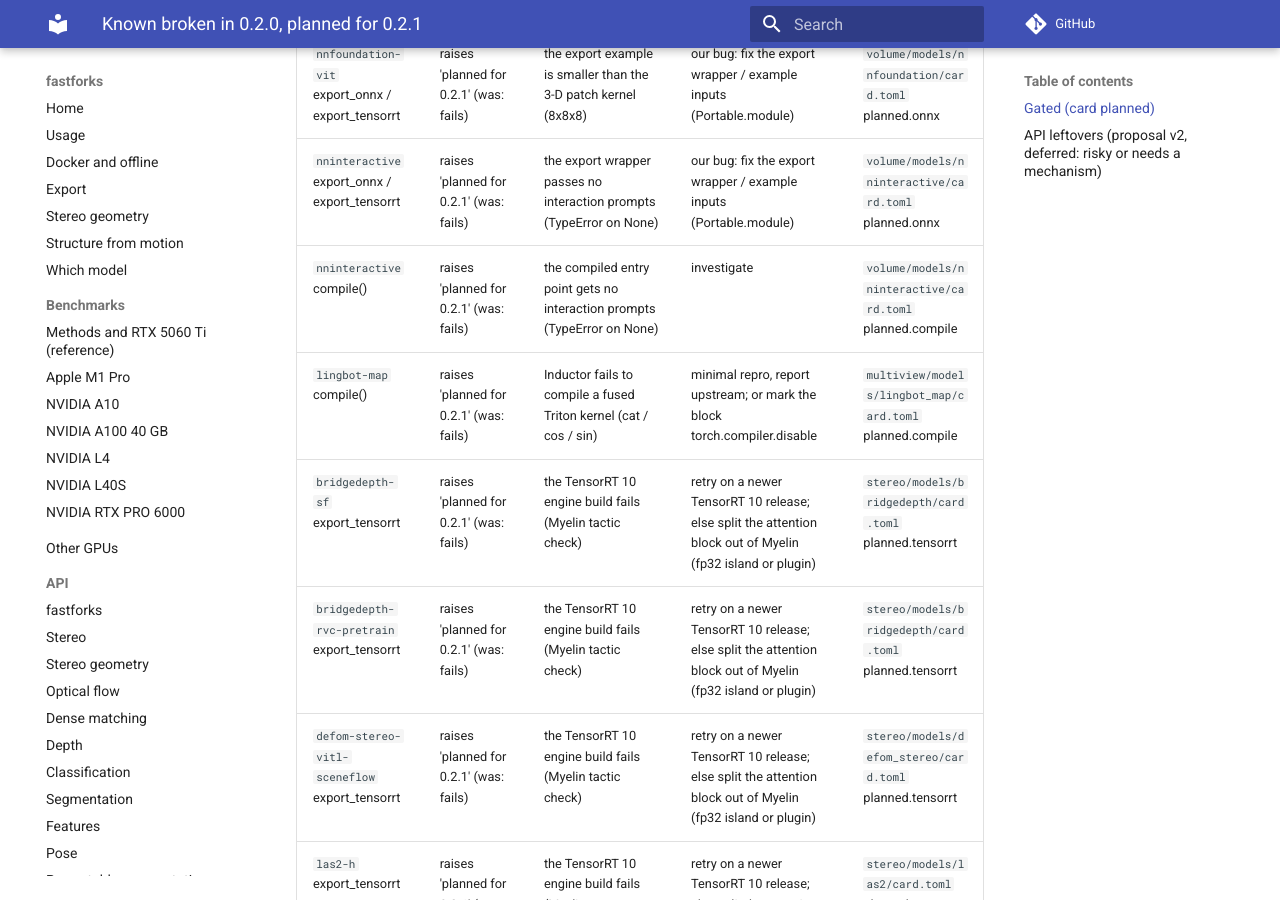
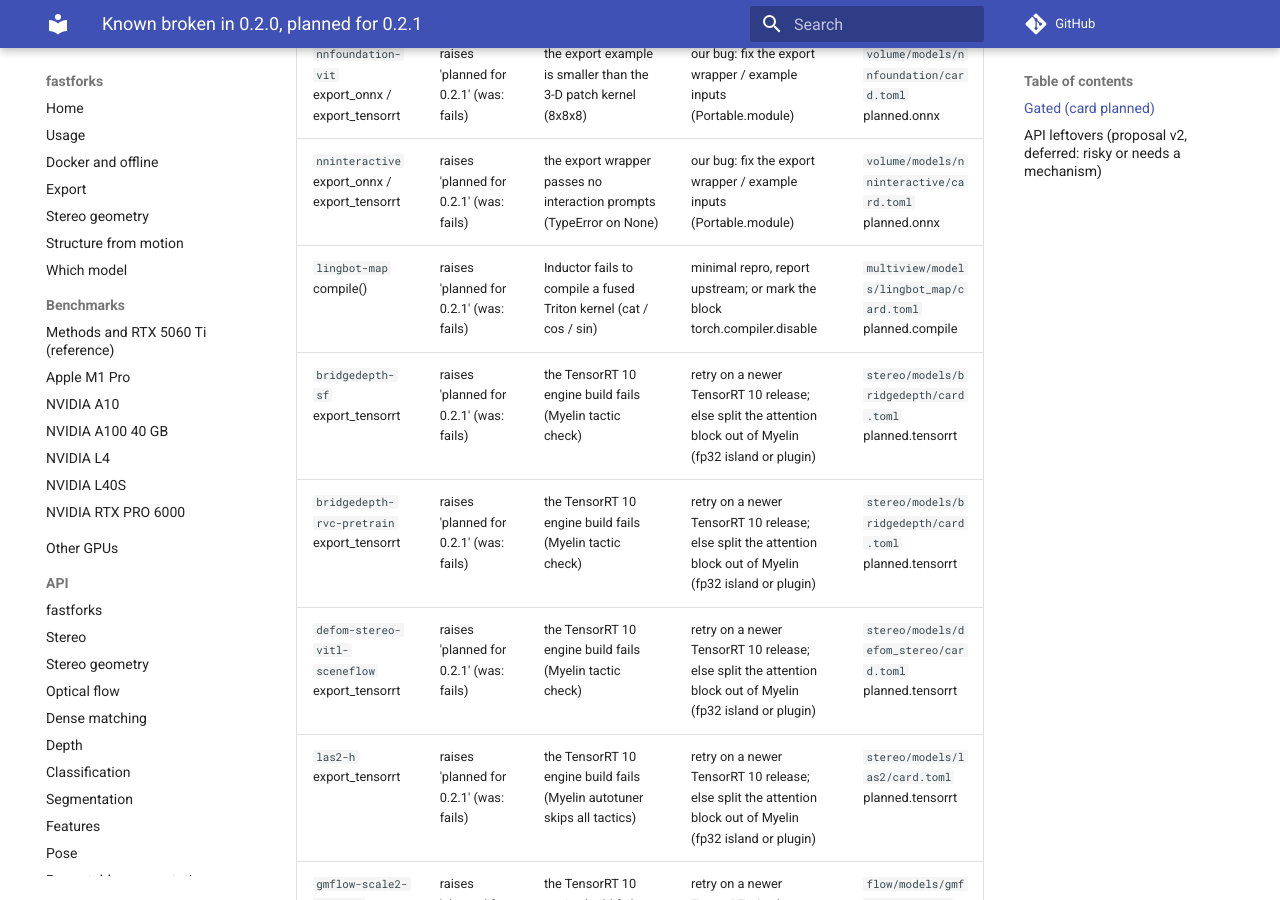
Before and after one commit to kleinicke/fastforks, an MkDocs documentation site: the page built from docs/plans/KNOWN_BROKEN_0.2.1.md, in a window 1280 px wide and 900 px high, scrolled down 4319 px. Built offline with MkDocs 1.6.1 and Material for MkDocs 9.7.7, drawn with Linux system fonts in a browser that asks for light colours; comment, search, counter and statistics services are not loaded.

Commit message:
Enable and measure nnInteractive compile mode
The interactive benchmark now measures the compiled full call, and eager and compiled masks pass the existing GPU golden limits. Record the cold setup and steady-state timing; one synthetic voxel differs between eager and compiled masks.

```diff
--- a/docs/plans/KNOWN_BROKEN_0.2.1.md
+++ b/docs/plans/KNOWN_BROKEN_0.2.1.md
@@ -53,7 +53,6 @@ They are not advertised in the docs. The model pages carry a "Not in this releas
 | `nnfoundation-cnn` export_onnx / export_tensorrt | raises 'planned for 0.2.1' (was: fails) | the export example does not match the 3-D input layout (channels_last_3d needs rank 5) | our bug: fix the export wrapper / example inputs (Portable.module) | `volume/models/nnfoundation/card.toml` planned.onnx |
 | `nnfoundation-vit` export_onnx / export_tensorrt | raises 'planned for 0.2.1' (was: fails) | the export example is smaller than the 3-D patch kernel (8x8x8) | our bug: fix the export wrapper / example inputs (Portable.module) | `volume/models/nnfoundation/card.toml` planned.onnx |
 | `nninteractive` export_onnx / export_tensorrt | raises 'planned for 0.2.1' (was: fails) | the export wrapper passes no interaction prompts (TypeError on None) | our bug: fix the export wrapper / example inputs (Portable.module) | `volume/models/nninteractive/card.toml` planned.onnx |
-| `nninteractive` compile() | raises 'planned for 0.2.1' (was: fails) | the compiled entry point gets no interaction prompts (TypeError on None) | investigate | `volume/models/nninteractive/card.toml` planned.compile |
 | `lingbot-map` compile() | raises 'planned for 0.2.1' (was: fails) | Inductor fails to compile a fused Triton kernel (cat / cos / sin) | minimal repro, report upstream; or mark the block torch.compiler.disable | `multiview/models/lingbot_map/card.toml` planned.compile |
 | `bridgedepth-sf` export_tensorrt | raises 'planned for 0.2.1' (was: fails) | the TensorRT 10 engine build fails (Myelin tactic check) | retry on a newer TensorRT 10 release; else split the attention block out of Myelin (fp32 island or plugin) | `stereo/models/bridgedepth/card.toml` planned.tensorrt |
 | `bridgedepth-rvc-pretrain` export_tensorrt | raises 'planned for 0.2.1' (was: fails) | the TensorRT 10 engine build fails (Myelin tactic check) | retry on a newer TensorRT 10 release; else split the attention block out of Myelin (fp32 island or plugin) | `stereo/models/bridgedepth/card.toml` planned.tensorrt |
--- a/src/fastforks/volume/models/nninteractive/card.toml
+++ b/src/fastforks/volume/models/nninteractive/card.toml
@@ -37,7 +37,7 @@ venue = "arXiv 2025"
 
 [[variants]]
 id = "nninteractive"
-planned = { onnx = "the export wrapper passes no interaction prompts (TypeError on None)", compile = "the compiled entry point gets no interaction prompts (TypeError on None)" }  # known broken in 0.2.0: docs/plans/KNOWN_BROKEN_0.2.1.md
+planned = { onnx = "the export wrapper passes no interaction prompts (TypeError on None)" }  # known broken in 0.2.0: docs/plans/KNOWN_BROKEN_0.2.1.md
 revision = 1
 weights = [
   { name = "nnInteractive_v1.0/plans.json", size = 6287, sha256 = "64a30a430438302a692a3edadd345a207b3428bea2e5cdc125298757da21f4d4", url = "https://huggingface.co/MIC-DKFZ/nnInteractive/resolve/3f308d751c00644e4fde6f09c600264b393b21b5/nnInteractive_v1.0/plans.json" },
```
Also changed, not shown: docs/benchmarks.md (+1 -1 lines), docs/models/volume.md (+3 -2 lines), 2 other files.
